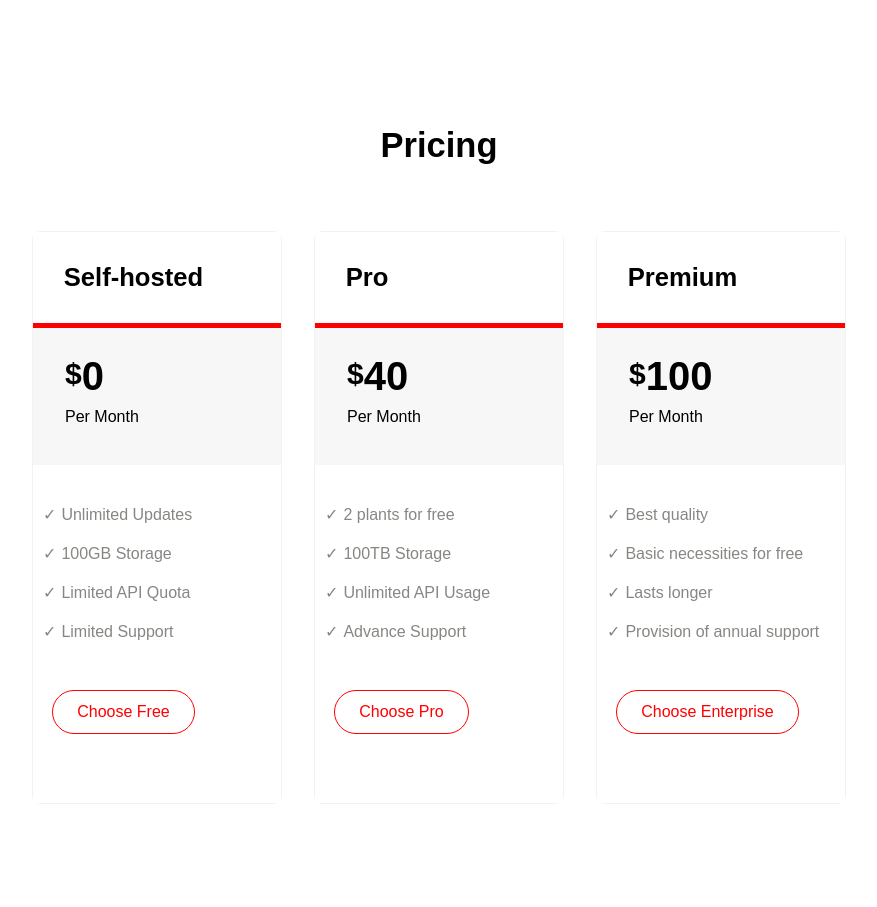
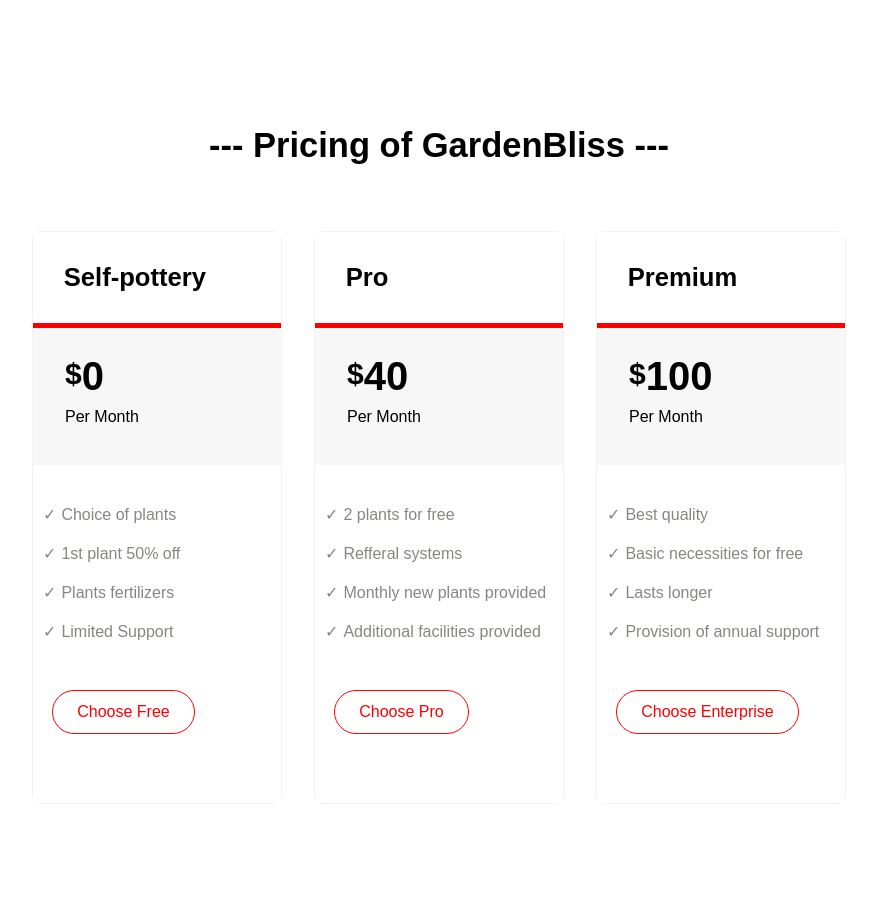
Before and after one commit to IshitaG-2002IGK/proj-web, a plain HTML site: page index.html in a window 1280 px wide. Shown: the part 2660-3567 px from the top of the page, without its empty margins (201-1078 px from the left). Drawn offline with Linux system fonts and the light colour scheme.

```diff
--- a/index.html
+++ b/index.html
@@ -957,17 +957,17 @@ input[type="email"] {
 
   <section class="pricing-container">
     <div id="pricing" class="pricing-title">
-      <h2>Pricing</h2>
+      <h2>--- Pricing of GardenBliss ---</h2>
     </div>
 
     <div class="flex-container">
       <div class="flex-item">
         <ul class="package">
-          <li class="header">Self-hosted</li>
+          <li class="header">Self-pottery</li>
           <li class="gray"><sup class="dolla">$</sup>0<br><span class="month">Per Month<span></li>
-        <li class="features first-feat">Unlimited Updates</li>
-        <li class="features">100GB Storage</li>
-        <li class="features">Limited API Quota</li>
+        <li class="features first-feat">Choice of plants</li>
+        <li class="features">1st plant 50% off</li>
+        <li class="features">Plants fertilizers</li>
         <li class="features last-feat">Limited Support</li>
         <li>
           <button class="pricing-button">Choose Free</button>
@@ -979,9 +979,9 @@ input[type="email"] {
         <li class="header">Pro</li>
         <li class="gray"><sup class="dolla">$</sup>40<br><span class="month">Per Month<span></li>
         <li class="features first-feat">2 plants for free</li>
-        <li class="features">100TB Storage</li>
-        <li class="features">Unlimited API Usage</li>
-        <li class="features">Advance Support</li>
+        <li class="features">Refferal systems</li>
+        <li class="features">Monthly new plants provided</li>
+        <li class="features">Additional facilities provided</li>
         <li>
           <button class="pricing-button">Choose Pro</button>
         </li>
```
